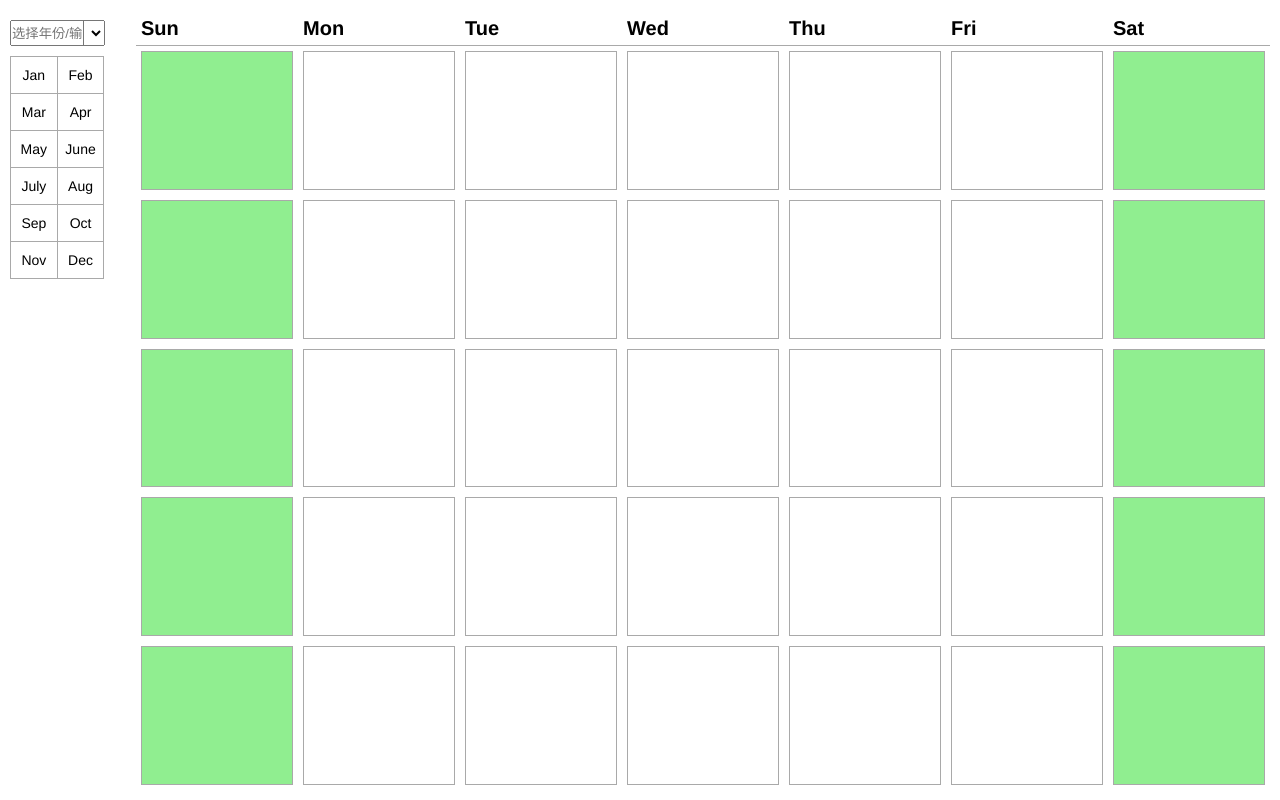
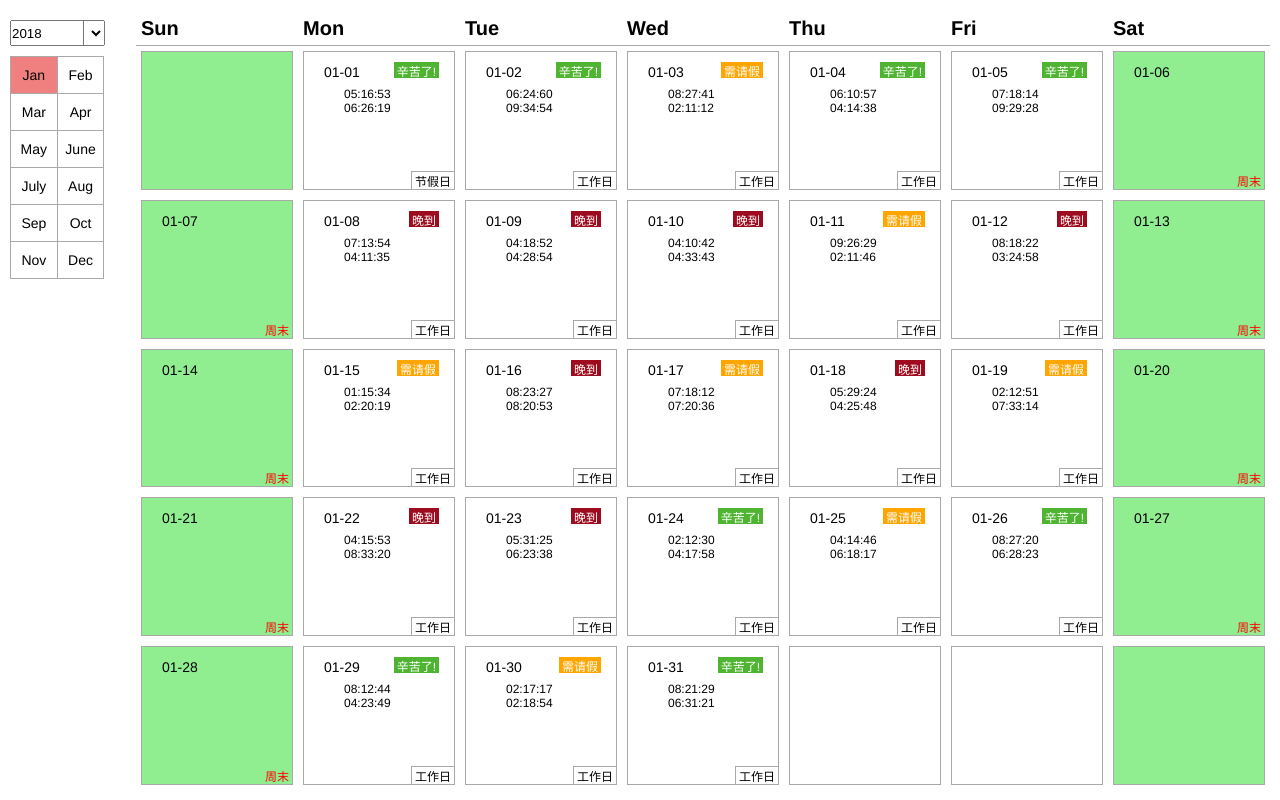
Before and after one commit to yinmochunCoder/timeCard, a plain HTML site: page index.html in a window 1280 px wide. Both pictures are taken after a click on the element "Jan". Drawn offline with Linux system fonts and the light colour scheme.

Commit message:
完善功能

```diff
--- a/index.html
+++ b/index.html
@@ -3,7 +3,7 @@
 <head>
     <meta charset="UTF-8">
     <meta http-equiv="Content-Type" content="text/html; charset=UTF-8" />
-    <meta name="X-UA-Compatible" content="IE=edge,chrome=1">
+    <meta name="X-UA-Compatible" content="ie=edge,chrome=1">
     <title>Time Card</title>
     <link href="timeCard.css" rel="stylesheet">
 </head>
@@ -12,11 +12,13 @@
         <div class="nav">
             <div class="nav-header">
                 <select id="select-year">
-                    <option value="2012">2012</option>
                     <option value="2018">2018</option>
+                    <option value="2017">2017</option>
+                    <option value="2016">2016</option>
+                    <option value="2015">2015</option>
+                    <option value="2014">2014</option>
                 </select>
                 <input id="input-year" type="text" placeholder="选择年份/输入年份" />
-                <span><i class="icon-clear"></i></span>
             </div>
             <div class="nav-month">
                 <span>Jan</span>
--- a/scss/timeCard.scss
+++ b/scss/timeCard.scss
@@ -19,7 +19,7 @@ body {
 .wrapper {
   padding: 10px;
   display: flex;
-  display: -ms-flexbox;
+  //display: -ms-flexbox;
   height: 100%;
   .nav {
     width: 10%;
@@ -27,12 +27,12 @@ body {
   }
   .content {
     flex: 1;
-    -ms-flex: 1;
+    //-ms-flex: 1;
     height: 100%;
     display: flex;
-    display: -ms-flexbox;
+    //display: -ms-flexbox;
     flex-direction: column;
-    -ms-flex-direction: column;
+    //-ms-flex-direction: column;
   }
 }
 .nav-header {
@@ -51,7 +51,7 @@ body {
 
 .nav-month {
   display: flex;
-  display: -ms-flexbox;
+  //display: -ms-flexbox;
   flex-wrap: wrap;
   width: 100%;
   >span {
@@ -64,23 +64,28 @@ body {
     margin-right: -1px;
     cursor: pointer;
   }
-  //.icon-clear {
-  //  display: block;
-  //  background: url(../image/clear.png);
-  //  width: 15px;
-  //  height: 15px;
-  //}
+}
+
+.icon-clear {
+  position: absolute;
+  display: block;
+  background: url(image/clear.png);
+  width: 16px;
+  height: 16px;
+  z-index: 999;
+  right: -5px;
+  top: 15px;
 }
 
 .content-header {
   height: 36px;
   display: flex;
-  display: -ms-flexbox;
+  //display: -ms-flexbox;
   border-bottom: 1px solid darkgray;
   vertical-align: middle;
   >span {
     flex: 1;
-    -ms-flex:1;
+    //-ms-flex:1;
     font-weight: 600;
     font-size: 20px;
     padding-left: 5px;
@@ -90,13 +95,13 @@ body {
 
 .content-wrapper {
   flex: 1;
-  -ms-flex: 1;
+  //-ms-flex: 1;
   display: grid;
-  display: -ms-grid;
+  //display: -ms-grid;
   grid-template-columns: repeat(7, 1fr);
   grid-template-rows: repeat(5, 1fr);
-  -ms-grid-columns:  1fr 1fr 1fr 1fr 1fr 1fr 1fr;
-  -ms-grid-rows:  1fr 1fr 1fr 1fr 1fr;
+  //-ms-grid-columns:  1fr 1fr 1fr 1fr 1fr 1fr 1fr;
+  //-ms-grid-rows:  1fr 1fr 1fr 1fr 1fr;
   .content-item {
     border: 1px solid darkgray;
     margin: 5px;
@@ -104,8 +109,8 @@ body {
     position: relative;
     &:nth-of-type(7n), &:nth-of-type(7n+1) {
       background: lightgreen;
-      -ms-grid-row:1;
-      -ms-grid-column:4;
+      //-ms-grid-row:1;
+      //-ms-grid-column:4;
     }
     .date-label {
       line-height: 20px;
--- a/timeCard.js
+++ b/timeCard.js
@@ -1,23 +1,42 @@
 /**
- * Created by xiaoyanli on 2018/9/27.
+ * Created by xiaoyanli on 2018/10/8.
  */
 ;(function(){
 
-    initTimeCard();
+    initTimeCard();     //初始化事件面板信息
     handleSelector();   //可输入下拉框值的变化情况
     handleTimeSpan();   //点击span触发
-    inputChange();     //输入框输入内容
+
+    //初始化右边timeCard
+    function initTimeCard() {
+        let contentArea = document.getElementsByClassName("content-wrapper")[0]; //加载的内容区
+        for ( let row = 0 ; row < 5; row++ ) {   //五行七列
+            for ( let col = 0; col < 7; col++ ) { //timeCard内容div区
+                let timeCardDiv = document.createElement("div");
+                timeCardDiv.setAttribute("class","content-item");
+                timeCardDiv.setAttribute("row", row+1);
+                timeCardDiv.setAttribute("col", col);
+                contentArea.appendChild(timeCardDiv);
+            }
+        }
+    }
 
     //下拉框选择
     function handleSelector() {
         let selector = document.getElementById("select-year"),
             span = document.getElementsByClassName('nav-month')[0].children,
-            input = document.getElementById("input-year");
+            input = document.getElementById("input-year"),
+            defaultSpan = document.getElementsByClassName('nav-month')[0].children[0];
+            defaultSpan.style.background = 'lightcoral';
+            input.value = selector.options[0].value;
+            resetRecord(span,0);
+            getDateToWeek(input.value, defaultSpan.innerText);
+
             selector.addEventListener(
                 'change',
-                function(event) {
-                   let optionIndex = this.selectedIndex,
-                       defaultSpan = document.getElementsByClassName('nav-month')[0].children[0];
+                function() {
+                   let optionIndex = this.selectedIndex;
+                       defaultSpan.style.background = 'lightcoral';
                        input.value = this.options[optionIndex].value;
                        resetRecord(span,0);
                        getDateToWeek(input.value, defaultSpan.innerText);
@@ -25,10 +44,27 @@
             );
     }
 
-    //输入框输入内容
-    function inputChange() {
+    //选择月份span
+    function handleTimeSpan() {
+        let span = document.getElementsByClassName('nav-month')[0].children,
+            input = document.getElementById("input-year");
+        for ( let index = 0 ; index < span.length; index++ ) {
+            span[index].addEventListener(
+                'click',
+                function() {
+                    if ( input.value === "" ) {
+                        alert("请选择或输入想要查询的年份！") ;
+                        return false;
+                    } else {
+                        span[index].style.background = 'lightcoral';
+                        resetRecord(span,index);
+                        getDateToWeek(input.value,span[index].innerText);
+                    }
+                }
+            );
+        }
+    }
 
-    }
 
     //根据年月获取日期和星期的对应关系
     function getDateToWeek( year, monthV ) {
@@ -71,26 +107,6 @@
         return monthValue[month];
     }
 
-    //选择月份span
-    function handleTimeSpan() {
-        let span = document.getElementsByClassName('nav-month')[0].children,
-            input = document.getElementById("input-year");
-            for ( let index = 0 ; index < span.length; index++ ) {
-                span[index].addEventListener(
-                    'click',
-                    function(event) {
-                        if ( input.value === "" ) {
-                            alert("请选择或输入想要查询的年份！") ;
-                            return false;
-                        } else {
-                            span[index].style.background = 'lightcoral';
-                            resetRecord(span,index);
-                            getDateToWeek(input.value,span[index].innerText);
-                        }
-                    }
-                );
-            }
-    }
 
     //剩余未选中的index
     function resetRecord( span,index ) {
@@ -101,19 +117,6 @@
         }
     }
 
-    //初始化右边timeCard
-    function initTimeCard() {
-        let contentArea = document.getElementsByClassName("content-wrapper")[0]; //加载的内容区
-        for ( let row = 0 ; row < 5; row++ ) {   //五行七列
-            for ( let col = 0; col < 7; col++ ) { //timeCard内容div区
-                let timeCardDiv = document.createElement("div");
-                    timeCardDiv.setAttribute("class","content-item");
-                    timeCardDiv.setAttribute("row", row+1);
-                    timeCardDiv.setAttribute("col", col);
-                    contentArea.appendChild(timeCardDiv);
-                }
-        }
-    }
 
     //格式化日期
     function fillIntoTimeCard( timeObj ) {
@@ -121,6 +124,8 @@
             row, col, dateSpan ;
 
         initCardItem(cardItems);  //初始化timeCard
+        removeClassOfEventSpan(cardItems); //去除内容为空的背景色
+
         for ( let cardIndex = 0; cardIndex < cardItems.length; cardIndex++ ) {
             for ( let timeIndex = 0; timeIndex < timeObj.length; timeIndex++ ) {
                 row = Number.parseInt(cardItems[cardIndex].getAttribute("row"));
@@ -140,6 +145,34 @@
                     insertEventSpan(eventStr,cardItems[cardIndex]);
                     //时间事件
                     insertTimeUl(col,cardItems[cardIndex] );
+                }
+            }
+        }
+    }
+
+    //初始化timecard的值
+    function initCardItem(items) {
+        for ( let index = 0 ; index < items.length; index++ ) {
+            if ( items[index].children.length !== 0 && items[index].children[0].className === 'date-label') {
+                if ( items[index].children.length !== 2 ) {
+                    items[index].children[0].innerHTML = "";
+                    items[index].children[1].innerHTML = "";
+                    items[index].children[2].innerHTML = "";
+                    items[index].children[3].children[0].innerHTML = "";
+                    items[index].children[3].children[1].innerHTML = "";
+                } else {
+                    items[index].children[0].innerHTML = "";
+                    items[index].children[1].innerHTML = "";
+                }
+            }
+        }
+    }
+
+    function removeClassOfEventSpan(items) {
+        for ( let index = 0 ; index < items.length; index++  ) {
+            if ( items[index].children.length !== 0 && items[index].children[0].innerHTML === "") {
+                if ( items[index].children.length !== 2  ) {
+                    items[index].children[2].removeAttribute("class");
                 }
             }
         }
@@ -192,7 +225,15 @@
     function judgeHoliday(date, week) {
         const holiday = {
             '01-01': '元旦',
-            '02-14': '情人节'
+            '02-14': '情人节',
+            '03-08': '妇女节',
+            '04-01': '愚人节',
+            '05-01': '劳动节',
+            '06-01': '儿童节',
+            '07-01': '建党节',
+            '08-01': '建军节',
+            '09-10': '教师节',
+            '10-01': '国庆节'
         };
         if ( holiday[date] !== undefined ) {
             return "节假日";
@@ -217,23 +258,7 @@
     }
 
 
-    //初始化timecard的值
-    function initCardItem(items) {
-        for ( let index = 0 ; index < items.length; index++ ) {
-            if ( items[index].children.length !== 0 && items[index].children[0].className === 'date-label') {
-                if ( items[index].children.length !== 2 ) {
-                    items[index].children[0].innerHTML = "";
-                    items[index].children[1].innerHTML = "";
-                    items[index].children[2].innerHTML = "";
-                    items[index].children[3].children[0].innerHTML = "";
-                    items[index].children[3].children[1].innerHTML = "";
-                } else {
-                    items[index].children[0].innerHTML = "";
-                    items[index].children[1].innerHTML = "";
-                }
-            }
-        }
-    }
+
 
 
 })();
```
Also changed, not shown: image/clear.png, timeCard.css, 2 other files.
